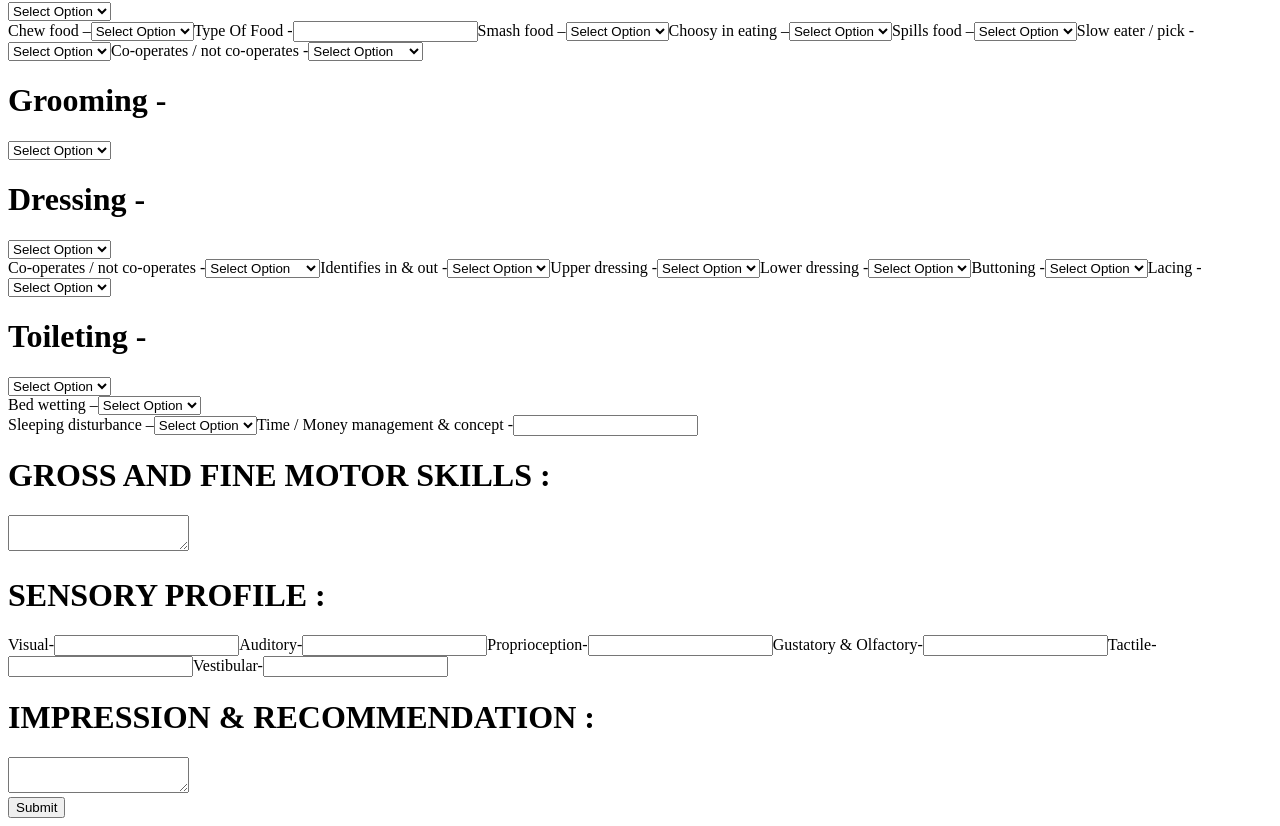
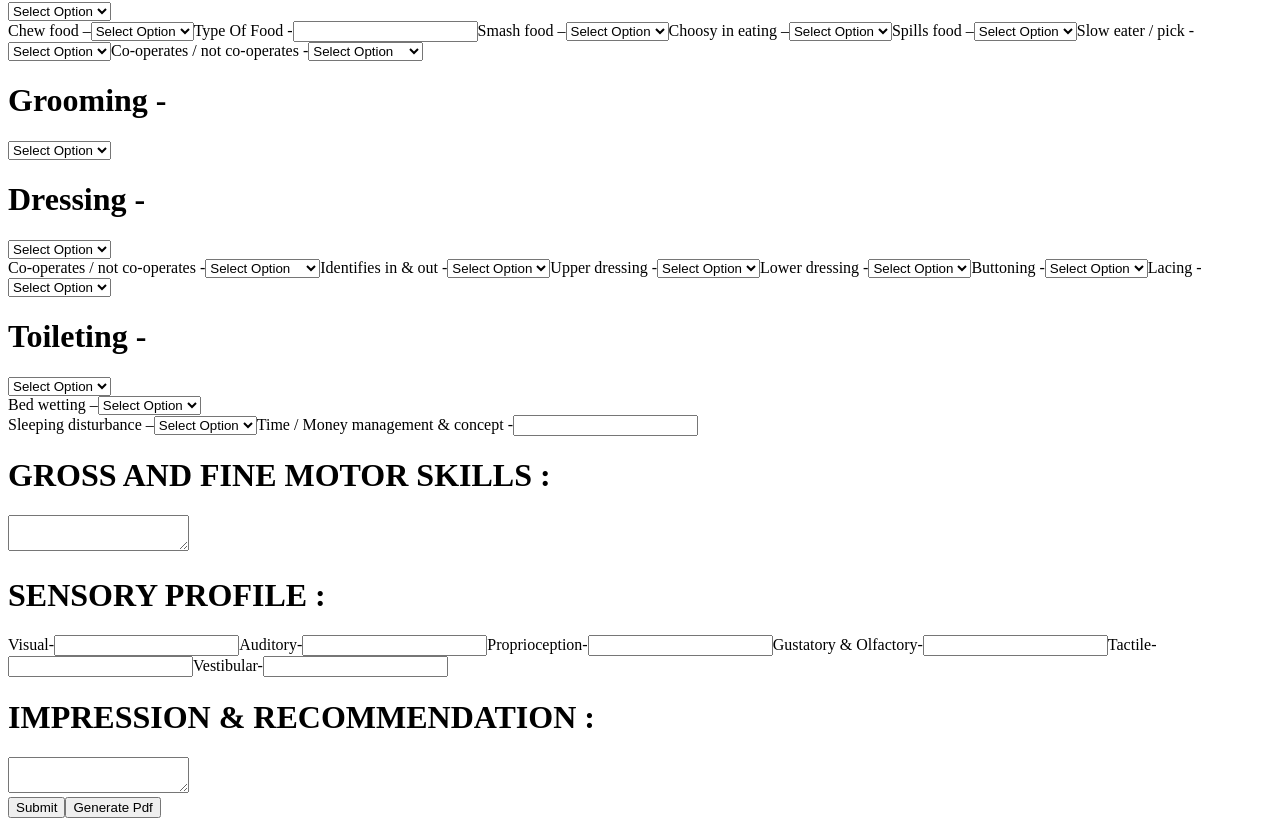
Before and after one commit to SWAGATSWAROOP/AssesmentApp, a React (Vite) app in the folder src/renderer/: page / in a window 1280 px wide. Shown: the part 2844-3670 px from the top of the page. Built offline with nearby package versions, Linux system fonts and the light colour scheme.

Commit message:
Added Generate Pdf button

```diff
--- a/src/renderer/src/components/generalinfo.jsx
+++ b/src/renderer/src/components/generalinfo.jsx
@@ -185,6 +185,8 @@ const GeneralInfo = () => {
     }))
   }
 
+  const generatePDF = () => {}
+
   const submit = () => {}
 
   return (
@@ -1812,7 +1814,7 @@ const GeneralInfo = () => {
             })
           }
         />
-        <div className="flex justify-center">
+        <div className="flex justify-around">
           <button
             type="submit"
             className="bg-green-500 text-white p-4 hover:scale-110 mt-8 rounded-md"
@@ -1820,6 +1822,13 @@ const GeneralInfo = () => {
           >
             Submit
           </button>
+          <button
+            type="submit"
+            className="bg-green-500 text-white p-4 hover:scale-110 mt-8 rounded-md"
+            onClick={() => generatePDF()}
+          >
+            Generate Pdf
+          </button>
         </div>
       </form>
     </>
```
